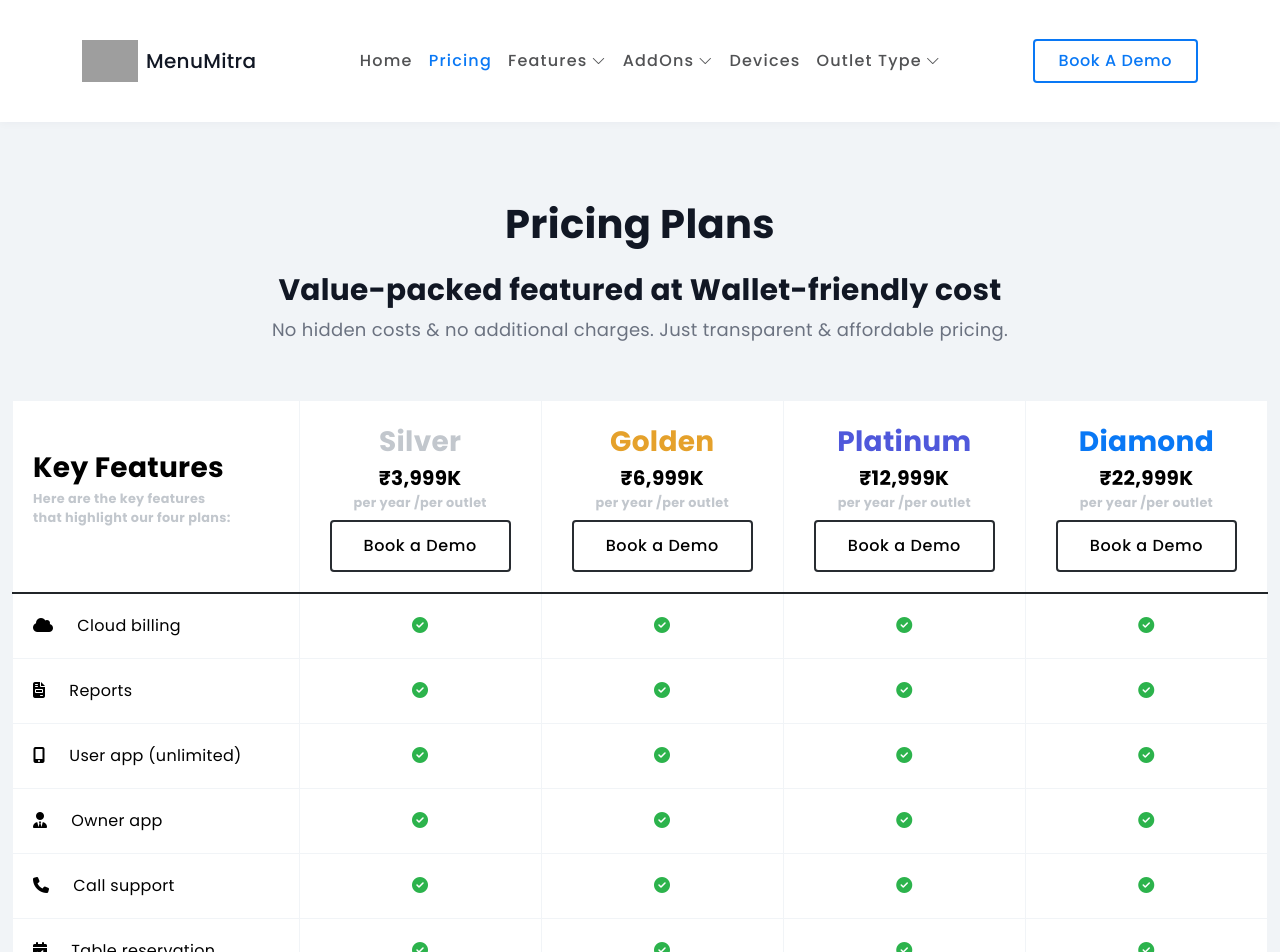
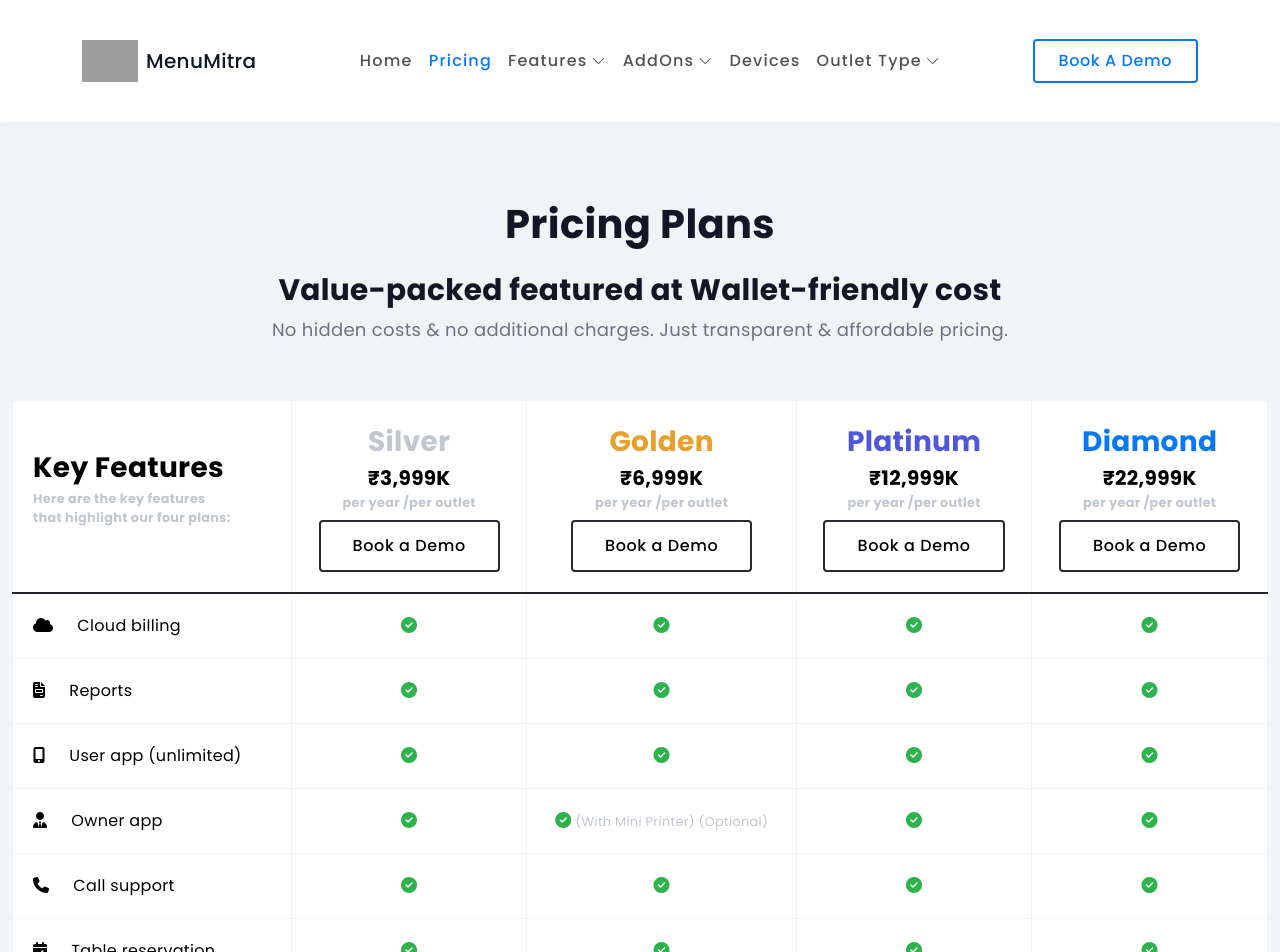
Before and after one commit to Shekru-Labs-India/menumitra_website, a React (Create React App) app: page /pricing in a window 1280 px wide. Shown: the top 952 px of the page. Built offline with nearby package versions, Linux system fonts and the light colour scheme; grey boxes are pictures that could not be loaded.

Commit message:
Enhance feature descriptions in Pricing.jsx by adding optional notes for the Owner app, POS, Waiter, and Captain features.

```diff
--- a/src/components/Pricing.jsx
+++ b/src/components/Pricing.jsx
@@ -114,7 +114,7 @@ const Pricing = () => {
                   { feature: "Cloud billing", icons: ["circle-check", "circle-check", "circle-check", "circle-check"], icon: "fa-cloud" },
                   { feature: "Reports", icons: ["circle-check", "circle-check", "circle-check", "circle-check"], icon: "fa-file-invoice" },
                   { feature: "User app (unlimited)", icons: ["circle-check", "circle-check", "circle-check", "circle-check"], icon: "fa-mobile-alt" },
-                  { feature: "Owner app", icons: ["circle-check", "circle-check", "circle-check", "circle-check"], icon: "fa-user-tie" },
+                  { feature: "Owner app", icons: ["circle-check", "circle-check", "circle-check", "circle-check"], icon: "fa-user-tie", note: ["", "(With Mini Printer) (Optional)", "", ""] },
                   { feature: "Call support", icons: ["circle-check", "circle-check", "circle-check", "circle-check"], icon: "fa-phone" },
                   { feature: "Table reservation", icons: ["circle-check", "circle-check", "circle-check", "circle-check"], icon: "fa-calendar-check" },
                   { feature: "KOT", icons: ["circle-check", "circle-check", "circle-check", "circle-check"], icon: "fa-receipt" },
@@ -123,7 +123,7 @@ const Pricing = () => {
                   { feature: "Order tracking", icons: ["circle-check", "circle-check", "circle-check", "circle-check"], icon: "fa-route" },
                   { feature: "Account activity log", icons: ["circle-check", "circle-check", "circle-check", "circle-check"], icon: "fa-list-alt" },
                   { feature: "Inventory module", icons: ["xmark", "circle-check", "circle-check", "circle-check"], icon: "fa-boxes" },
-                  { feature: "POS", icons: ["xmark", "circle-check", "circle-check", "circle-check"], icon: "fa-cash-register" },
+                  { feature: "POS", icons: ["xmark", "circle-check", "circle-check", "circle-check"], icon: "fa-cash-register", note: ["", "(Optional)", "", ""] },
                   { feature: "Third party integration", icons: ["xmark", "xmark", "circle-check", "circle-check"], icon: "fa-plug" },
                   { feature: "Waiter", icons: ["xmark", "xmark", "circle-check", "circle-check"], icon: "fa-user-friends", note: ["", "", "(5)", "(Unlimited)"] },
                   { feature: "Captain", icons: ["xmark", "xmark", "circle-check", "circle-check"], icon: "fa-user-tie", note: ["", "", "(1)", "(Unlimited)"] },
```
